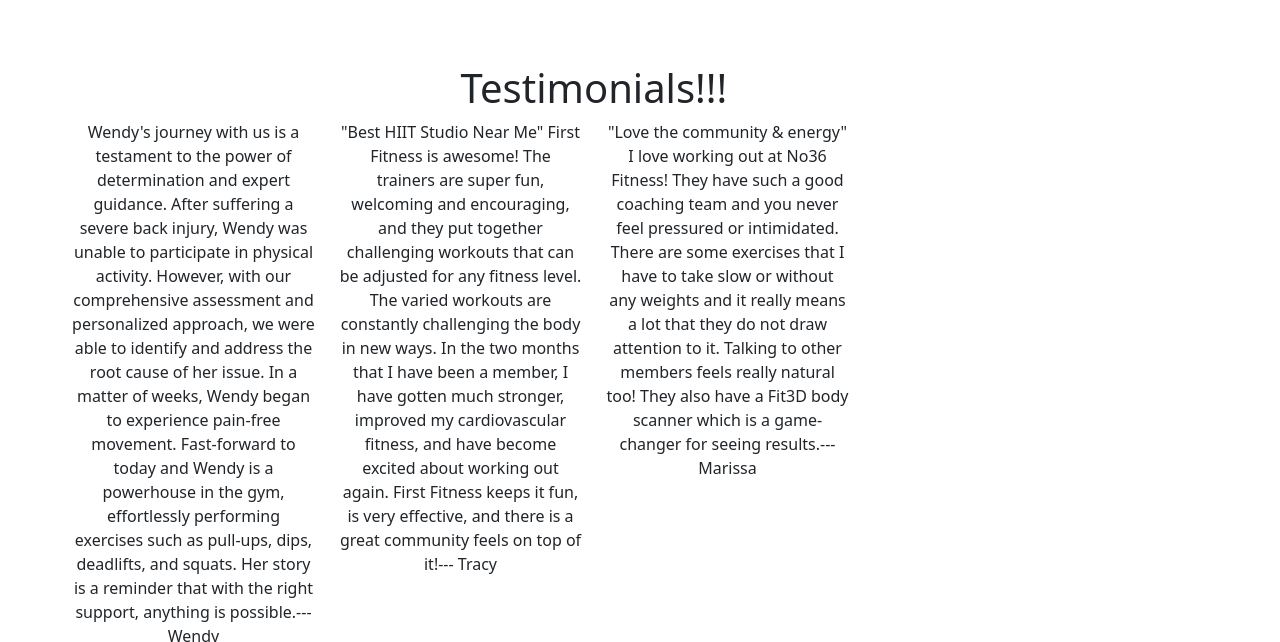
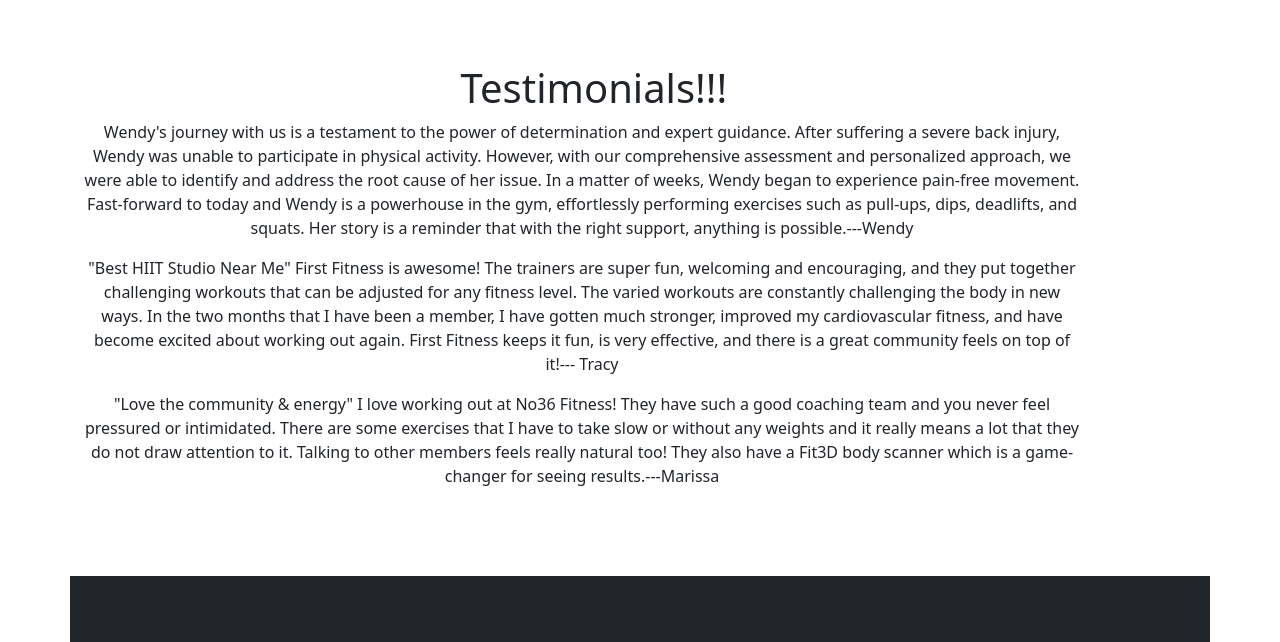
Before and after one commit to hannahrun/FitnessCenter, a plain HTML site: page index.html in a window 1280 px wide. Shown: the part 2320-2962 px from the top of the page. Drawn offline with nearby package versions, Linux system fonts and the light colour scheme.

Commit message:
Alignment changes

```diff
--- a/index.html
+++ b/index.html
@@ -112,8 +112,8 @@
                 <h1>
                   Testimonials!!!
                 </h1>
-          <div class="row align-items-start">
-            <div class="col-sm-6 col-md-4 col-lg-3">
+          <div class="container row col align-items-start">
+            <div>
 
               <p>Wendy's journey with us is a testament to the power of determination and expert guidance.
                 After suffering a severe back injury, Wendy was unable to participate in physical activity.
@@ -123,7 +123,7 @@
                 Her story is a reminder that with the right support, anything is possible.---Wendy
               </p>
             </div>
-            <div class="col-sm-6 col-md-4 col-lg-3">
+            <div>
               <p>
                 "Best HIIT Studio Near Me"
                 First Fitness is awesome! The trainers are super fun, welcoming and encouraging, and they put together challenging workouts that can be adjusted for any fitness level.
@@ -132,7 +132,7 @@
                 First Fitness keeps it fun, is very effective, and there is a great community feels on top of it!--- Tracy
               </p>
             </div>
-            <div class="col-sm-6 col-md-4 col-lg-3">
+            <div>
               <p>
                 "Love the community & energy"
                  I love working out at No36 Fitness! They have such a good coaching team and you never feel pressured or intimidated.
```
